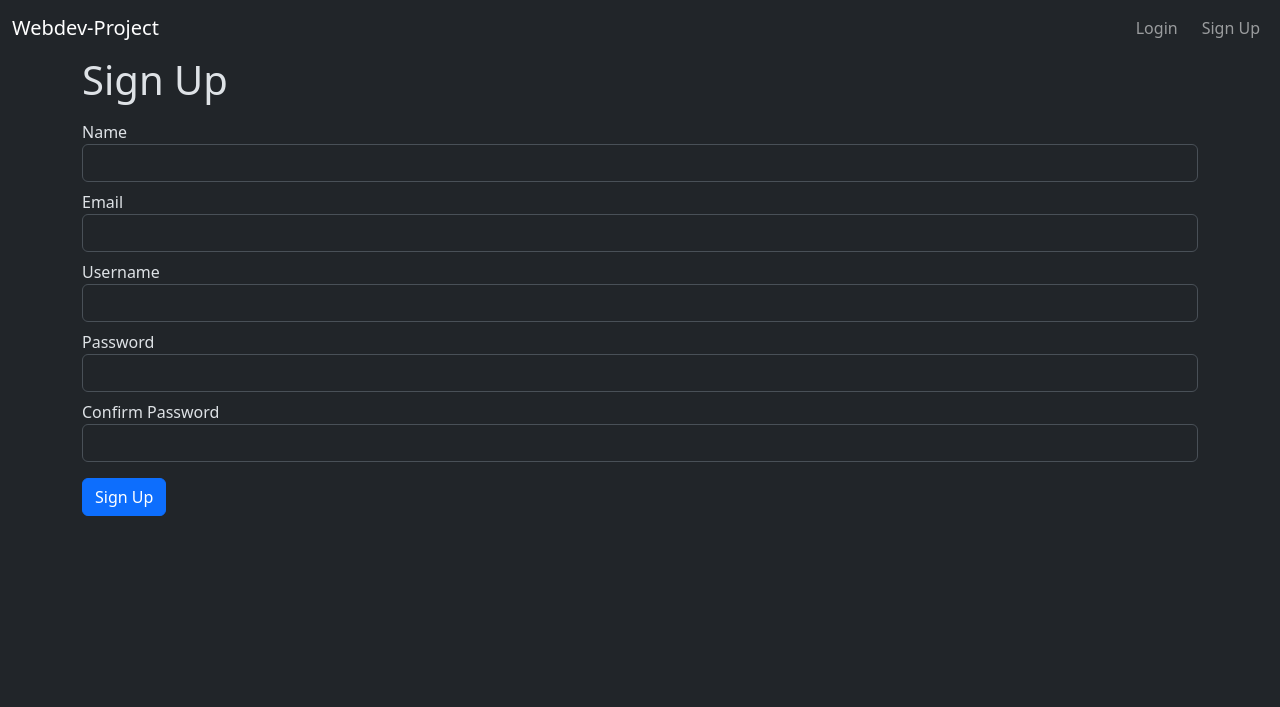
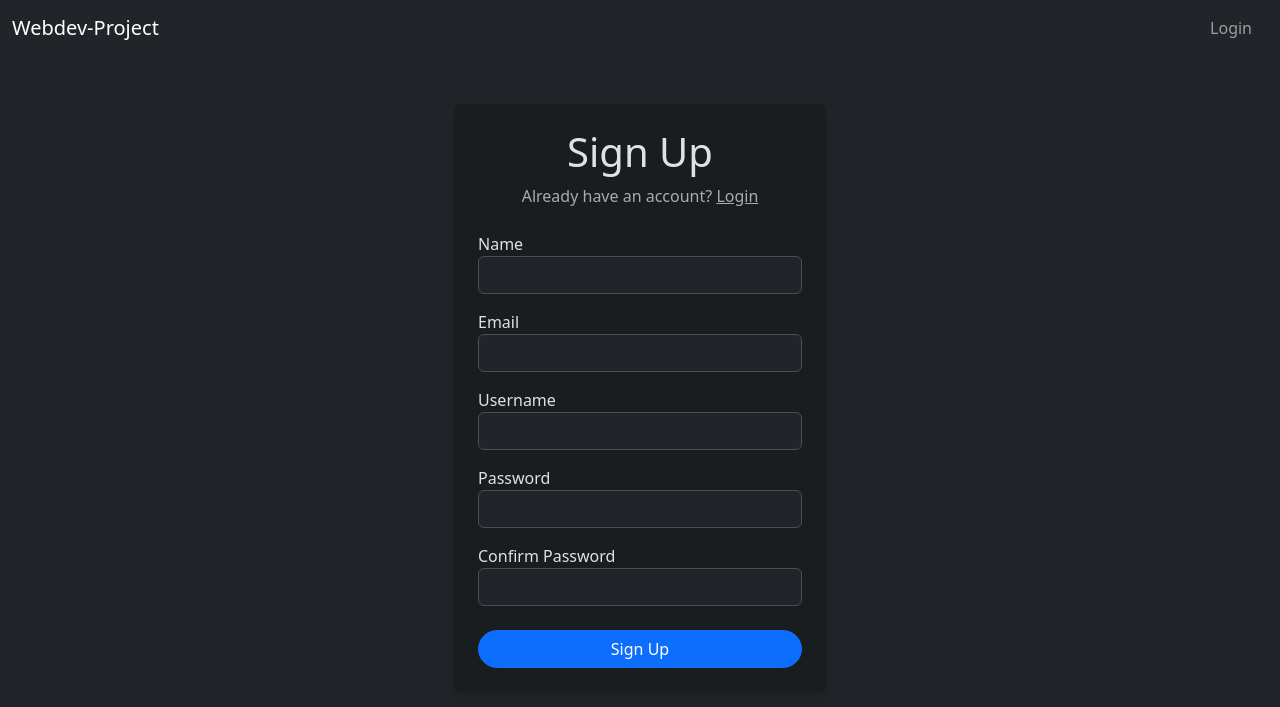
Before and after one commit to ItsMaxDev/Webdev-Project, a PHP site: page /views/account/signup.php in a window 1280 px wide. Shown: the top 707 px of the page. Run offline with PHP 8.4, Linux system fonts and the light colour scheme.

Commit message:
Dynamic Login/Signup Redesign

```diff
--- a/app/views/account/signup.php
+++ b/app/views/account/signup.php
@@ -8,32 +8,38 @@ include_once __DIR__ . '/../../helpers/session_helper.php';
     <?php redirect('/account'); ?>
 <?php endif; ?>
 
+<div class="container mt-5">
+    <div class="row justify-content-center">
+        <div class="col-sm-8 col-md-6 col-lg-5 col-xl-4 bg-dark-subtle p-4 rounded shadow">
             <?php flash('register'); ?>
-
-<h1>Sign Up</h1>
+            <h1 class="text-center">Sign Up</h1>
+            <p class="text-center text-secondary-emphasis">Already have an account? <a class="text-secondary-emphasis" href="/account/login">Login</a></p>
             <form method="post">
-    <div class="form-group mt-3 mb-2">
+                <div class="form-group mt-4 mb-3">
                     <label for="name">Name</label>
                     <input name="name" id="name" class="form-control" />
                 </div>
-    <div class="form-group mb-2">
+                <div class="form-group mb-3">
                     <label for="email">Email</label>
                     <input name="email" id="email" class="form-control" />
                 </div>
-    <div class="form-group mb-2">
+                <div class="form-group mb-3">
                     <label for="username">Username</label>
                     <input name="username" id="username" class="form-control" />
                 </div>
-    <div class="form-group mb-2">
+                <div class="form-group mb-3">
                     <label for="password">Password</label>
                     <input name="password" id="password" class="form-control" type="password" />
                 </div>
-    <div class="form-group mb-3">
+                <div class="form-group mb-4">
                     <label for="confirmPassword">Confirm Password</label>
                     <input name="confirmPassword" id="confirmPassword" class="form-control" type="password" />
                 </div>
-    <button type="submit" class="btn btn-primary" value="signup">Sign Up</button>
+                <button type="submit" class="btn btn-primary rounded-pill col-12" value="signup">Sign Up</button>
             </form>
+        </div>
+    </div>
+</div>
 
 <?php
 include_once __DIR__ . '/../footer.php';
--- a/app/views/header.php
+++ b/app/views/header.php
@@ -10,14 +10,14 @@
 </head>
 <body>
  <main>
-  <nav class="navbar navbar-expand-md navbar-dark bg-dark" aria-label="Fourth navbar example">
+  <nav class="navbar navbar-expand-md navbar-dark bg-dark" aria-label="navbar">
     <div class="container-fluid">
       <a class="navbar-brand" href="/">Webdev-Project</a>
-      <button class="navbar-toggler" type="button" data-bs-toggle="collapse" data-bs-target="#navbarsExample04" aria-controls="navbarsExample04" aria-expanded="false" aria-label="Toggle navigation">
+      <button class="navbar-toggler" type="button" data-bs-toggle="collapse" data-bs-target="#navbar" aria-controls="navbar" aria-expanded="false" aria-label="Toggle navigation">
         <span class="navbar-toggler-icon"></span>
       </button>
 
-      <div class="collapse navbar-collapse" id="navbarsExample04">
+      <div class="collapse navbar-collapse" id="navbar">
         <ul class="navbar-nav ms-auto mb-2 mb-md-0">
           <?php if (isset($_SESSION['user_id'])) : ?>
             <li class="nav-item me-2">
@@ -30,9 +30,6 @@
             <li class="nav-item me-2">
               <a class="nav-link" aria-current="page" href="/account/login">Login</a>
             </li>
-            <li class="nav-item">
-              <a class="nav-link" href="/account/signup">Sign Up</a>
-            </li>
           <?php endif; ?>
         </ul>
       </div>
```
Also changed, not shown: app/views/account/login.php (+14 -5 lines). Lines whose indentation alone changed are shown as unchanged.
